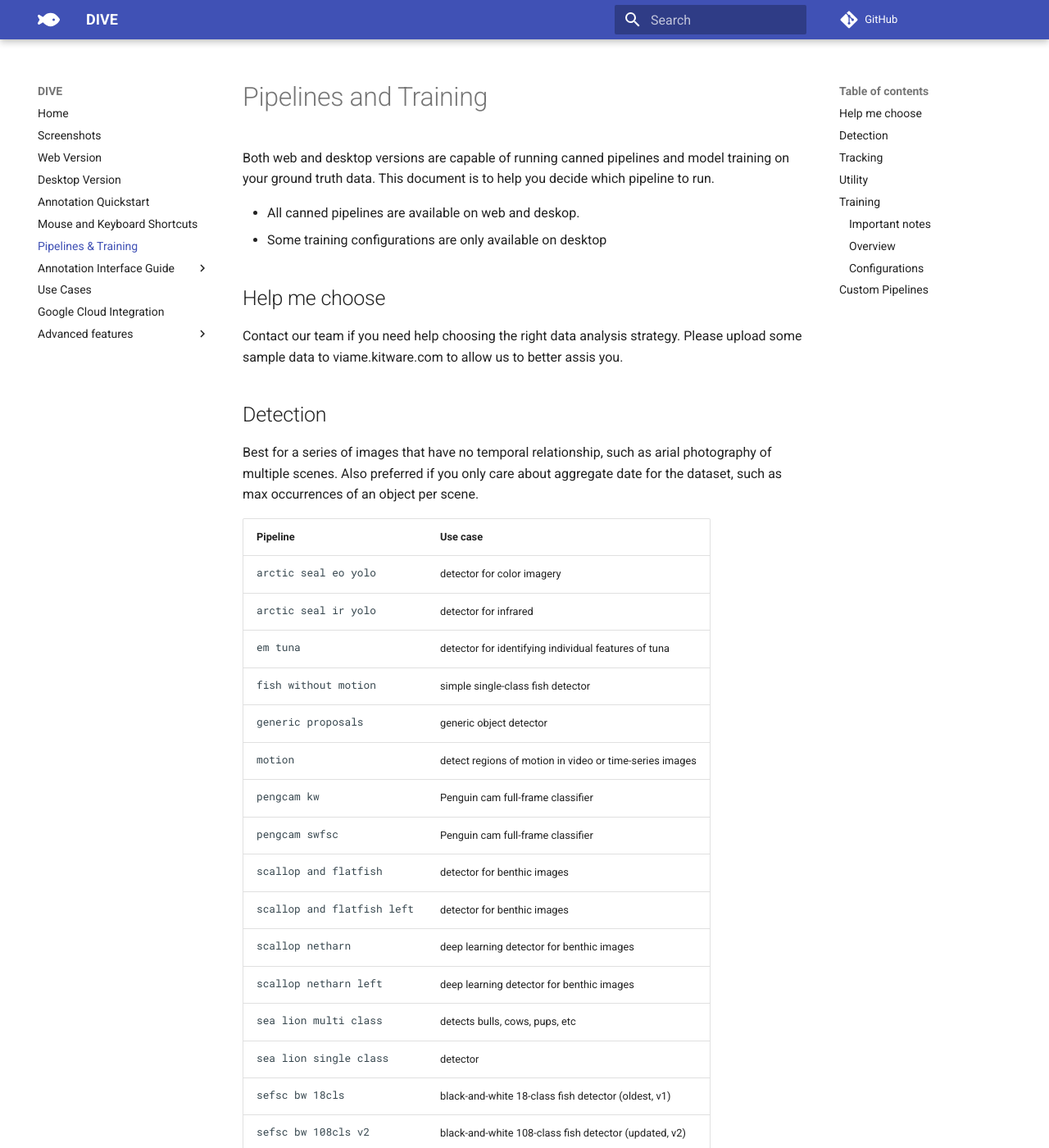
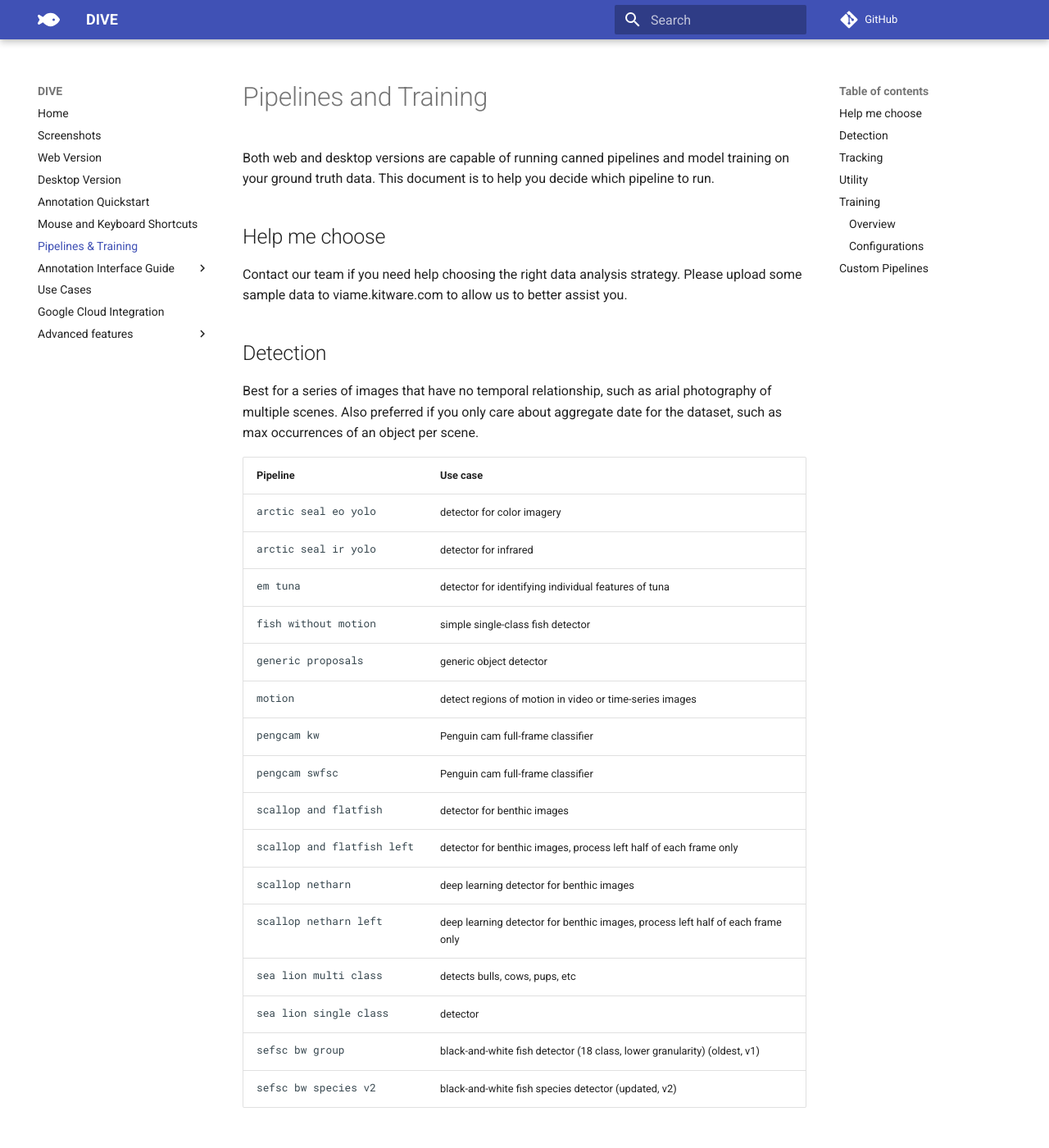
Before and after one commit to Kitware/dive, an MkDocs documentation site: the page built from docs/Pipeline-Documentation.md, in a window 1280 px wide and 1400 px high. Shown: the whole window at 82% size. Built offline with MkDocs 1.6.1 and Material for MkDocs 9.7.7, drawn with Linux system fonts in a browser that asks for light colours; comment, search, counter and statistics services are not loaded; some of the changed text lies outside the part shown.

Commit message:
Updates from comments

```diff
--- a/docs/Pipeline-Documentation.md
+++ b/docs/Pipeline-Documentation.md
@@ -2,12 +2,9 @@
 
 Both web and desktop versions are capable of running canned pipelines and model training on your ground truth data.  This document is to help you decide which pipeline to run.
 
-* All canned pipelines are available on web and deskop.
-* Some training configurations are only available on desktop
-
 ## Help me choose
 
-Contact our team if you need help choosing the right data analysis strategy.  Please upload some sample data to viame.kitware.com to allow us to better assis you.
+Contact our team if you need help choosing the right data analysis strategy.  Please upload some sample data to viame.kitware.com to allow us to better assist you.
 
 ## Detection
 
@@ -24,13 +21,13 @@ Best for a series of images that have no temporal relationship, such as arial ph
 | <pre>pengcam kw</pre>  | Penguin cam full-frame classifier |
 | <pre>pengcam swfsc</pre>  | Penguin cam full-frame classifier |
 | <pre>scallop and flatfish</pre>  | detector for benthic images |
-| <pre>scallop and flatfish left</pre>  | detector for benthic images |
+| <pre>scallop and flatfish left</pre>  | detector for benthic images, process left half of each frame only |
 | <pre>scallop netharn</pre>  | deep learning detector for benthic images |
-| <pre>scallop netharn left</pre>  | deep learning detector for benthic images |
+| <pre>scallop netharn left</pre>  | deep learning detector for benthic images, process left half of each frame only |
 | <pre>sea lion multi class</pre>  | detects bulls, cows, pups, etc |
 | <pre>sea lion single class</pre>  | detector |
-| <pre>sefsc bw 18cls</pre>  | black-and-white 18-class fish detector (oldest, v1) |
-| <pre>sefsc bw 108cls v2</pre>  | black-and-white 108-class fish detector (updated, v2) |
+| <pre>sefsc bw group</pre>  | black-and-white fish detector (18 class, lower granularity) (oldest, v1) |
+| <pre>sefsc bw species v2</pre>  | black-and-white fish species detector (updated, v2) |
 
 ## Tracking
 
@@ -62,33 +59,32 @@ An assortment of other types of utility pipelines.  Utility piplines are named `
 
 Run model training on ground truth annotations.  Currently, training configurations are available to do object detection, object classification, and full-frame classification.  Tracker training will be added in a future update.
 
-### Important notes
-
-* Object detector training configurations require annotations labeled `fish`.
 * Full-frame classifiers can be trained on arbitrary multi-class labels.  It's helpful to start with `empty frame lbls` utility pipe and add type annotations to each generated frame.
-* Object classifiers are trained on bounding boxes with arbitrary multi-class labels.
+* Object classifiers and detectors are trained on bounding boxes with arbitrary multi-class labels.
 
 ### Overview
 
 * SVM ([Support Vector Machine](https://en.wikipedia.org/wiki/Support-vector_machine)) configurations are usable with the smallest amount of ground-truth and train relatively quickly.
 * [NetHarn](https://gitlab.kitware.com/computer-vision/netharn) is a pytorch deep learning framework that requires more input data: on the order of thousands of target examples.  There are two architectures used.  Netharn models can take up to several days to train.
-    * Cascade Faster R-CNN (cfrnn)
-    * ResNet (Residual Network)
+    * Cascade Faster R-CNN (cfrnn) for training box detectors
+    * Mask R-CNN for training pixel classification and box detection
+    * ResNet (Residual Network) for training full frame or secondary object classifiers
 
 ### Configurations
 
 | Configuration | Availability | Use Case |
 | ------------- | ------------ | -------- |
 | detector_default | both | alias: train detector netharn cfrnn |
-| [detector_netharn_cfrnn](https://github.com/VIAME/VIAME/blob/master/configs/pipelines/train_detector_netharn_cfrnn.viame_csv.conf) | desktop | |
+| [detector_netharn_cfrnn](https://github.com/VIAME/VIAME/blob/master/configs/pipelines/train_detector_netharn_cfrnn.viame_csv.conf) | both | |
+| [detector_netharn_mask_rcnn](https://github.com/VIAME/VIAME/blob/master/configs/pipelines/train_detector_netharn_mask_rcnn.viame_csv.conf) | both | |
 | [detector_svm_over_generic_detections](https://github.com/VIAME/VIAME/blob/master/configs/pipelines/train_detector_svm_over_generic_detections.viame_csv.conf) | both | general purpose svm |
 | [detector_svm_over_fish_detections](https://github.com/VIAME/VIAME/blob/master/configs/pipelines/train_detector_svm_over_fish_detections.viame_csv.conf) | both | fish svm |
 | frame_classifier_default | both | alias: frame classifier netharn resnet |
 | [frame_classifier_netharn_resnet](https://github.com/VIAME/VIAME/blob/master/configs/pipelines/train_frame_classifier_netharn_resnet.viame_csv.conf) | both | full-frame |
 | [frame_classifier_svm_overn_resnet](https://github.com/VIAME/VIAME/blob/master/configs/pipelines/train_frame_classifier_svm_over_resnet.viame_csv.conf) | both | full-frame |
 | object_classifier_default | both | alias: netharn resnet object classifier |
-| [object_classifier_netharn_resnet](https://github.com/VIAME/VIAME/blob/master/configs/pipelines/train_object_classifier_netharn_resnet.viame_csv.conf) | desktop | |
-| yolo | desktop | can train, but resulting model **is not runnable with desktop** yet |
+| [object_classifier_netharn_resnet](https://github.com/VIAME/VIAME/blob/master/configs/pipelines/train_object_classifier_netharn_resnet.viame_csv.conf) | both | |
+| yolo | desktop only | can train, but resulting model **is not runnable with desktop** yet |
 
 ## Custom Pipelines
 
```
Also changed, not shown: other parts of docs/Pipeline-Documentation.md (+1 -1 lines).
